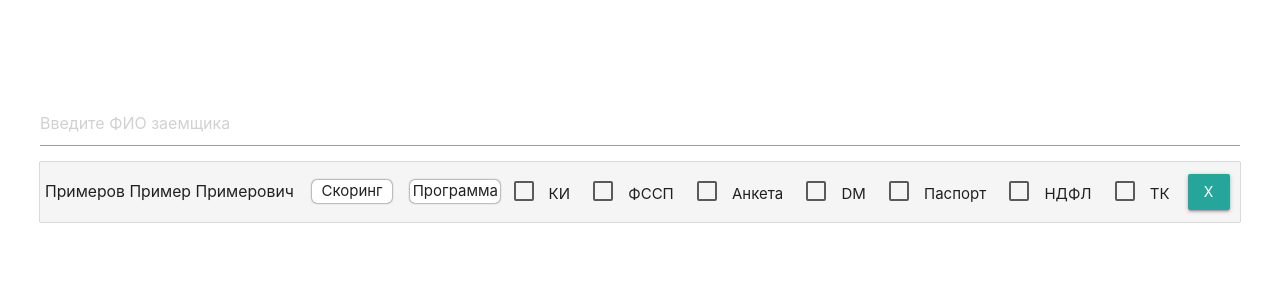
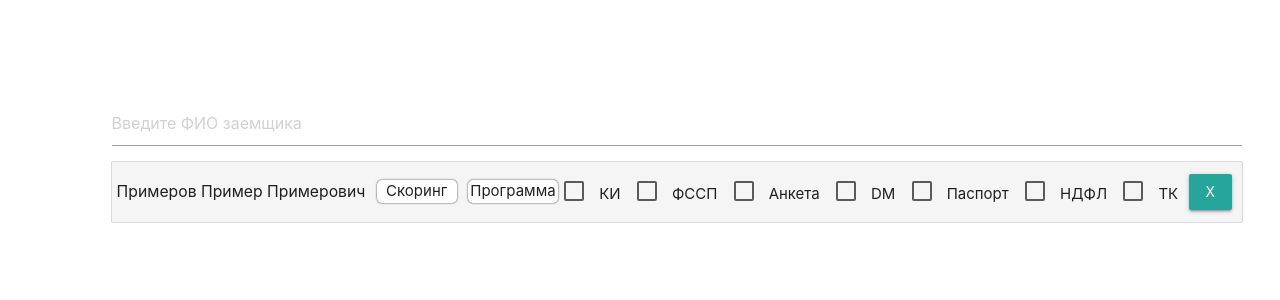
Before and after one commit to KnyazevIvan/forlasttwoweeks, a React (Create React App) app: page / in a window 1280 px wide. Shown: the top 300 px of the page. Built offline with nearby package versions, Linux system fonts and the light colour scheme.

Commit message:
secedont

```diff
--- a/src/App.css
+++ b/src/App.css
@@ -5,9 +5,9 @@
   font-size: 14px;
 }
 .container {
-
+  margin-right: 3%;
   margin-top: 100px;
-  width: 1200px;
+  width: 1130px;
 }
 .block {
 
```
